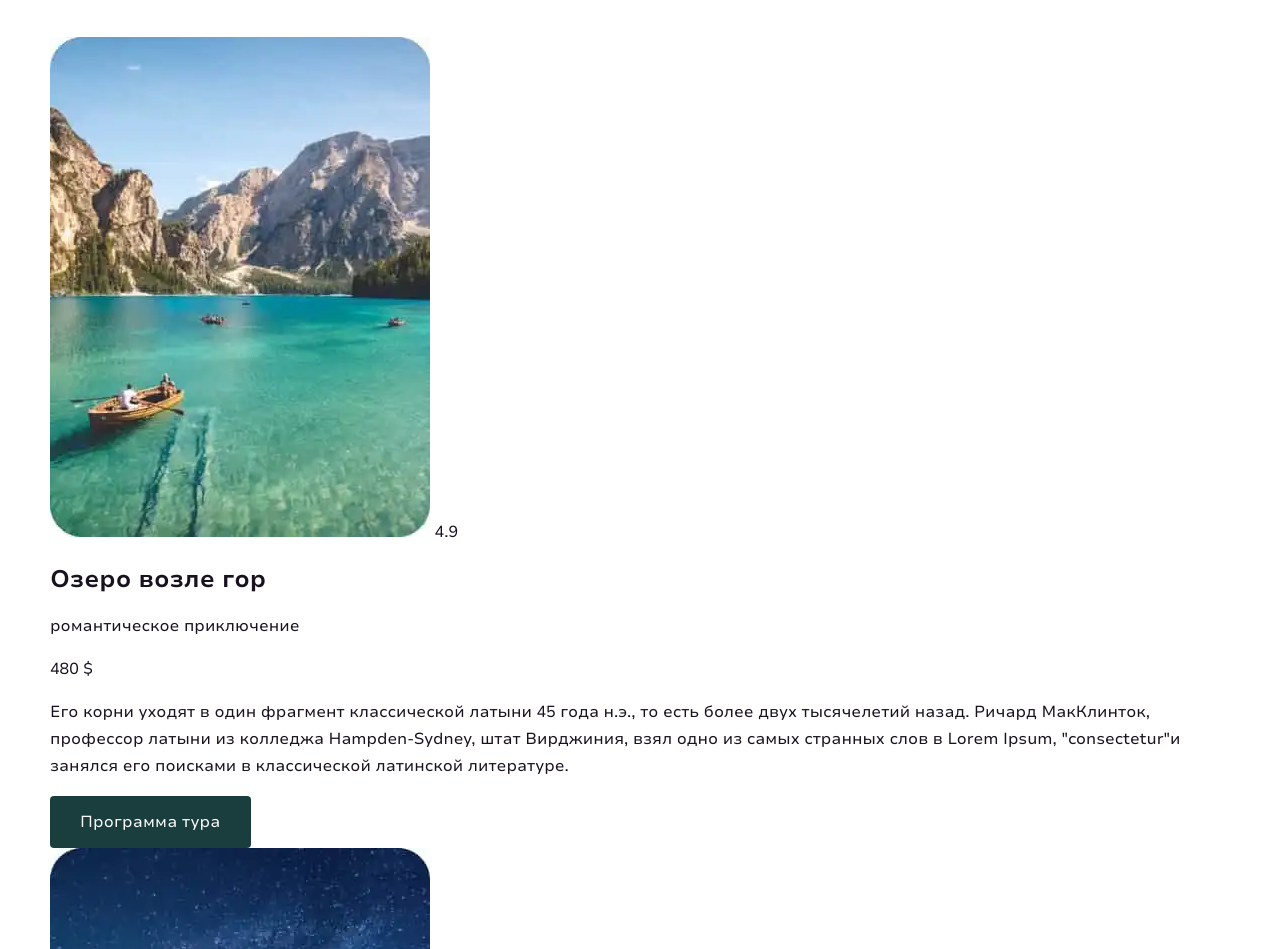
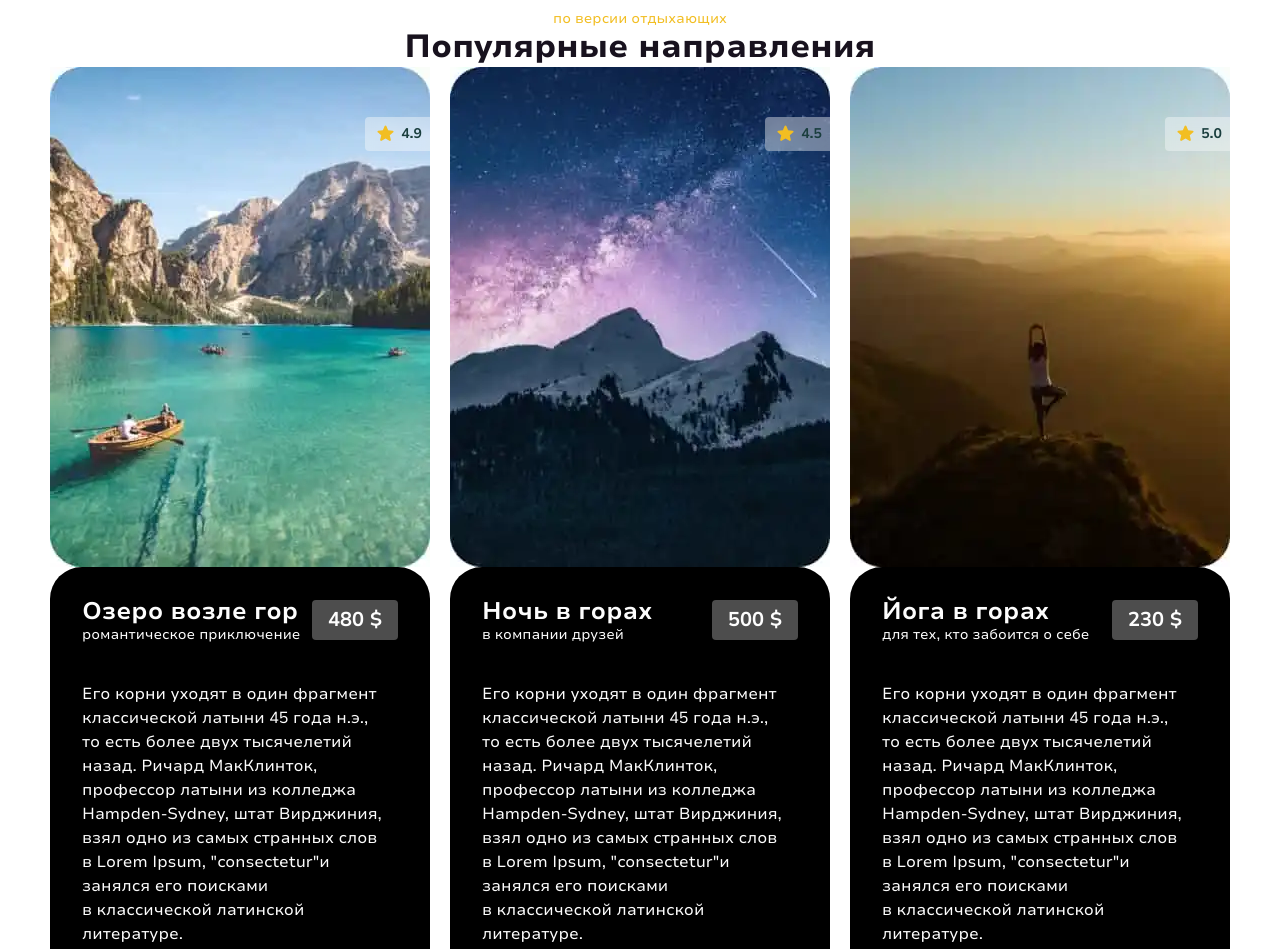
Before and after one commit to NicoMSK/Trip_Tibet, a website: page index.html in a window 1280 px wide. Shown: the part 2621-3570 px from the top of the page. Drawn offline with Linux system fonts and the light colour scheme.

Commit message:
Частично стилизовал блок favourites, подготовил картиочки туров под дальнейшую стилизацию

```diff
--- a/index.html
+++ b/index.html
@@ -189,34 +189,40 @@
             <picture>
               <source srcset="images/favourites/lake-boat.webp 1x, images/favourites/lake-boat@2x.webp 2x"
                 type="image/webp">
-              <img src="images/favourites/lake-boat.jpg" srcset="images/favourites/lake-boat@2x.jpg" width="380"
-                height="500" alt="Озеро возле гор" loading="lazy">
+              <img class="favourites__img" src="images/favourites/lake-boat.jpg"
+                srcset="images/favourites/lake-boat@2x.jpg" width="380" height="500" alt="Озеро возле гор"
+                loading="lazy">
             </picture>
             <span class="favourites__star">4.9</span>
             <div class="favourites__wrapper">
-              <div class="favourites__box-text">
+              <div class="favourites__preview-box">
+                <div class="favourites__text-box">
                   <h2 class="favourites__title">Озеро возле гор</h2>
                   <p class="favourites__text">романтическое приключение</p>
                 </div>
                 <p class="favourites__price">480 $</p>
               </div>
-            <div class="favourites__hidden">
-              <p class="favourites__description">Его корни уходят в&nbsp;один фрагмент классической латыни 45&nbsp;года
+              <div class="favourites__hidden-box">
+                <p class="favourites__description">Его корни уходят в&nbsp;один фрагмент классической латыни
+                  45&nbsp;года
                   н.э., то&nbsp;есть более двух тысячелетий назад. Ричард МакКлинток, профессор латыни из&nbsp;колледжа
                   Hampden-Sydney, штат Вирджиния, взял одно из&nbsp;самых странных слов в&nbsp;Lorem Ipsum,
                   &quot;consectetur&quot;и занялся его поисками в&nbsp;классической латинской литературе.</p>
                 <a class="favourites__link btn" href="#">Программа тура</a>
+              </div>
             </div>
           </li>
           <li class="favourites__item">
             <picture>
               <source srcset="images/favourites/night-mountain.webp 1x, images/favourites/night-mountain@2x.webp 2x"
                 type="image/webp">
-              <img src="images/favourites/night-mountain.jpg" srcset="images/favourites/night-mountain@2x.jpg"
-                width="380" height="500" alt="Ночь в горах" loading="lazy">
+              <img class="favourites__img" src="images/favourites/night-mountain.jpg"
+                srcset="images/favourites/night-mountain@2x.jpg" width="380" height="500" alt="Ночь в горах"
+                loading="lazy">
             </picture>
             <span class="favourites__star">4.5</span>
             <div class="favourites__wrapper">
+              <div class="favourites__preview-box">
                 <div class="favourites__box-text">
                   <h2 class="favourites__title">Ночь в горах</h2>
                   <p class="favourites__text">в компании друзей</p>
@@ -224,22 +230,26 @@
                 <p class="favourites__price">500 $</p>
               </div>
               <div class="favourites__hidden">
-              <p class="favourites__description">Его корни уходят в&nbsp;один фрагмент классической латыни 45&nbsp;года
+                <p class="favourites__description">Его корни уходят в&nbsp;один фрагмент классической латыни
+                  45&nbsp;года
                   н.э., то&nbsp;есть более двух тысячелетий назад. Ричард МакКлинток, профессор латыни из&nbsp;колледжа
                   Hampden-Sydney, штат Вирджиния, взял одно из&nbsp;самых странных слов в&nbsp;Lorem Ipsum,
                   &quot;consectetur&quot;и занялся его поисками в&nbsp;классической латинской литературе.</p>
                 <a class="favourites__link btn" href="#">Программа тура</a>
+              </div>
             </div>
           </li>
           <li class="favourites__item">
             <picture>
               <source srcset="images/favourites/yoga-mountain.webp 1x, images/favourites/yoga-mountain@2x.webp 2x"
                 type="image/webp">
-              <img src="images/favourites/yoga-mountain.jpg" srcset="images/favourites/yoga-mountain@2x.jpg" width="380"
-                height="500" alt="Йога в горах" loading="lazy">
+              <img class="favourites__img" src="images/favourites/yoga-mountain.jpg"
+                srcset="images/favourites/yoga-mountain@2x.jpg" width="380" height="500" alt="Йога в горах"
+                loading="lazy">
             </picture>
             <span class="favourites__star">5.0</span>
             <div class="favourites__wrapper">
+              <div class="favourites__preview-box">
                 <div class="favourites__box-text">
                   <h2 class="favourites__title">Йога в горах</h2>
                   <p class="favourites__text">для тех, кто забоится о себе</p>
@@ -247,11 +257,13 @@
                 <p class="favourites__price">230 $</p>
               </div>
               <div class="favourites__hidden">
-              <p class="favourites__description">Его корни уходят в&nbsp;один фрагмент классической латыни 45&nbsp;года
+                <p class="favourites__description">Его корни уходят в&nbsp;один фрагмент классической латыни
+                  45&nbsp;года
                   н.э., то&nbsp;есть более двух тысячелетий назад. Ричард МакКлинток, профессор латыни из&nbsp;колледжа
                   Hampden-Sydney, штат Вирджиния, взял одно из&nbsp;самых странных слов в&nbsp;Lorem Ipsum,
                   &quot;consectetur&quot;и занялся его поисками в&nbsp;классической латинской литературе.</p>
                 <a class="favourites__link btn" href="#">Программа тура</a>
+              </div>
             </div>
           </li>
         </ul>
--- a/styles/blocks/_favourites.scss
+++ b/styles/blocks/_favourites.scss
@@ -0,0 +1,105 @@
+.favourites__container {
+  padding-top: 80px;
+  padding-bottom: 100px;
+  display: flex;
+  flex-direction: column;
+  align-items: center;
+
+  @media (max-width: $tablet-medium-width) {
+    padding-top: 65px;
+    padding-bottom: 65px;
+  }
+
+  @media (max-width: $mobile-width) {
+    padding-top: 50px;
+    padding-bottom: 50px;
+  }
+}
+
+.favourites__list {
+  margin-bottom: 50px;
+  display: flex;
+  gap: 10px 20px;
+}
+
+.favourites__item {
+  position: relative;
+}
+
+.favourites__img {
+  display: block;
+}
+
+.favourites__star {
+  padding: 8px;
+  padding-left: 36px;
+  font-size: 0.875rem;
+  font-weight: 700;
+  line-height: 129%;
+  position: absolute;
+  top: 50px;
+  right: 0;
+  color: $button;
+  backdrop-filter: blur(4px);
+  background: rgba($main-light, 0.4);
+  border-radius: 4px 0 0 4px;
+
+  &::before {
+    content: "";
+    display: block;
+    position: absolute;
+    width: 17px;
+    height: 16px;
+    top: 8px;
+    left: 12px;
+    background-image: url("../icons/sprite.svg#star");
+  }
+}
+
+.favourites__wrapper {
+  padding: 30px 32px 20px;
+  color: $main-light;
+  backdrop-filter: blur(6px);
+  background: rgba($main-bg, 0.2);
+  border-radius: 32px;
+
+  background-color: black;
+}
+
+.favourites__preview-box {
+  margin-bottom: 38px;
+  display: flex;
+  justify-content: space-between;
+  align-items: center;
+}
+
+.favourites__title {
+  margin: 0;
+  line-height: 120%;
+}
+
+.favourites__text {
+  margin: 0;
+  font-size: 0.875rem;
+  line-height: 129%;
+}
+
+.favourites__price {
+  margin: 0;
+  padding: 8px 16px;
+  font-size: 1.25rem;
+  font-weight: 700;
+  line-height: 120%;
+  background-color: rgba($main-bg, 0.3);
+  border-radius: 4px;
+}
+
+.favourites__description {
+  margin: 0;
+  margin-bottom: 105px;
+  line-height: 150%;
+}
+
+.favourites__link {
+  padding: 12px 18px;
+}
```
Also changed, not shown: styles/styles.css, 1 other file. Lines whose indentation alone changed are shown as unchanged.
